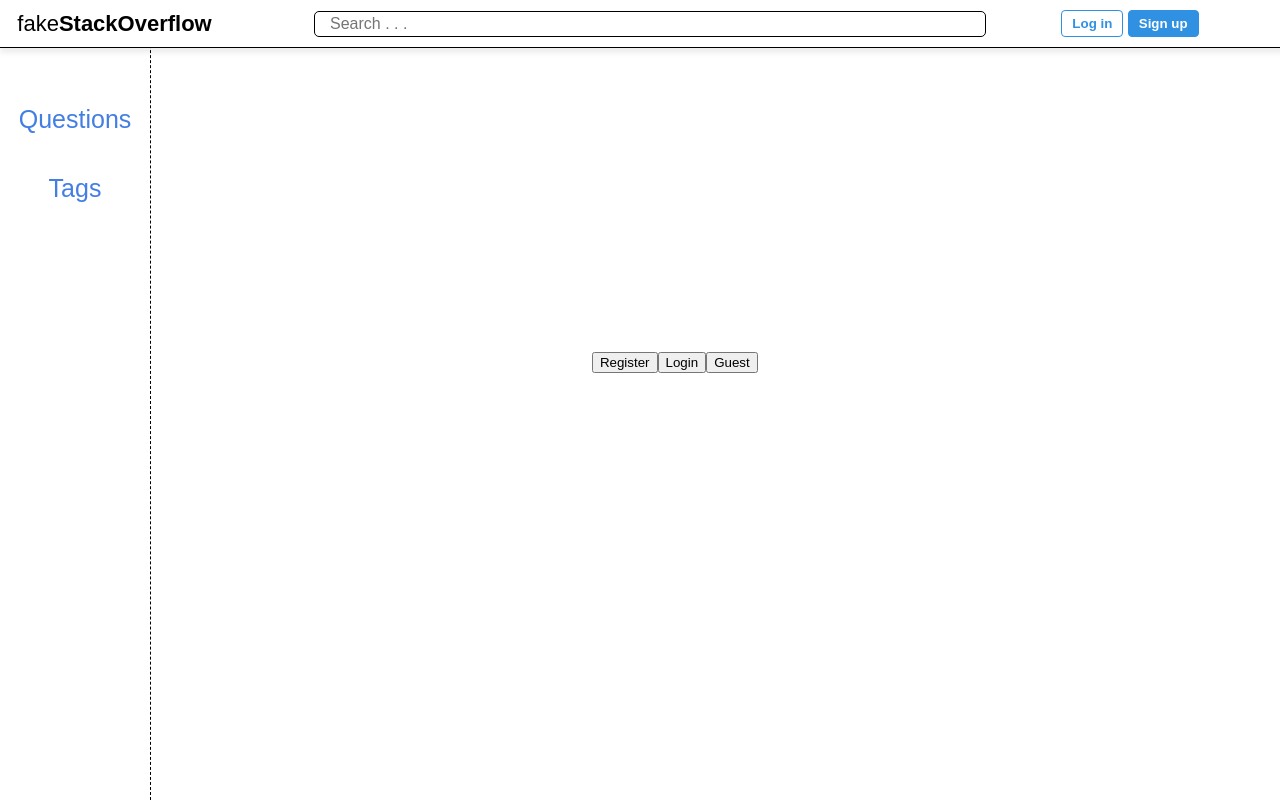
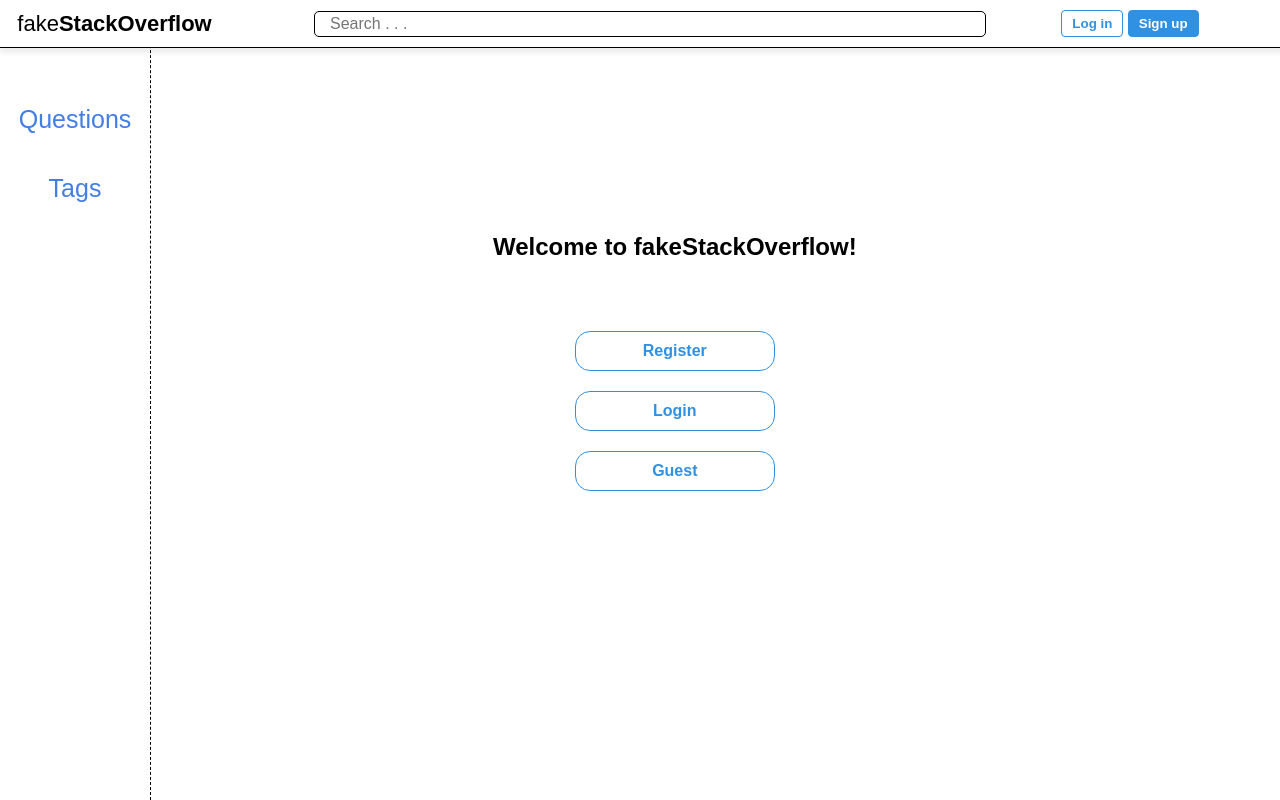
Before and after one commit to Amanda-Ng/Fake-StackOverflow, a React (Create React App) app in the folder client/: page / in a window 1280 px wide. Built offline with nearby package versions, Linux system fonts and the light colour scheme; no server answers.

Commit message:
add css to WelcomePage

```diff
--- a/client/src/components/Notification.js
+++ b/client/src/components/Notification.js
@@ -1,5 +1,5 @@
 import '../stylesheets/Notification.css';
-import { useState } from 'react';
+import { useState, useEffect } from 'react';
 
 export default function Notification(props) {
   const message = props.message;
@@ -13,7 +13,7 @@ export default function Notification(props) {
   };
 
   return (
-    <div className={`notification ${visible ? 'visible' : ""}`}>
+    <div className={`notif ${visible ? 'visible' : ""}`}>
       <span className="close-button" onClick={handleClose}>&times;</span>
       <p>{message}</p>
     </div>
--- a/client/src/components/WelcomePage.js
+++ b/client/src/components/WelcomePage.js
@@ -21,8 +21,13 @@ export default function WelcomePage(props) {
   return (
     <>
     <div id="welcome">
-      <button onClick={() => {changeActive("Register")}} disabled = {isLoggedIn} >Register</button>
-      <button onClick={() => {changeActive("Login")}} disabled = {isLoggedIn} >Login</button>
+      <h1>Welcome to fakeStackOverflow!</h1>
+      <button onClick={() => {changeActive("Register")}} disabled = {isLoggedIn} >
+        Register
+      </button>
+      <button onClick={() => {changeActive("Login")}} disabled = {isLoggedIn} >
+        Login
+      </button>
       <button disabled = {isLoggedIn} >Guest</button>
     </div>
     {showNotif &&
--- a/client/src/stylesheets/Notification.css
+++ b/client/src/stylesheets/Notification.css
@@ -1,4 +1,4 @@
-.notification {
+.notif {
   position: fixed;
   z-index: 30;
   bottom: 5%;
@@ -12,7 +12,7 @@
   transition: opacity 0.3s ease-in-out;
 }
 
-.notification.visible {
+.notif.visible {
   opacity: 1;
 }
 
--- a/client/src/stylesheets/WelcomePage.css
+++ b/client/src/stylesheets/WelcomePage.css
@@ -1,7 +1,35 @@
 #welcome {
   display: flex;
+  flex-direction: column;
   justify-content: center;
   align-items: center;
   width: 82vw;
   height: 78vh;
 }
+#welcome h1 {
+  margin-bottom: 70px;
+}
+#welcome button {
+  margin-bottom: 20px;
+  width: 200px;
+  padding: 10px 0;
+  font-size: 16px;
+  background-color: white;
+  color: rgb(48,144,226);
+  font-weight: bold;
+  border: 1.5px solid rgb(48,144,226);
+  border-radius: 15px;
+  cursor: pointer;
+}
+#welcome button:hover {
+  background-color: rgb(48,144,226);
+  color: white;
+  transition: background-color, 0.15s, ease-in-out;
+  cursor: pointer;
+}
+#welcome button:disabled {
+  background-color: rgb(227, 227, 227);
+  color: rgb(110, 110, 110);
+  border-color: rgb(110, 110, 110);
+  cursor: default;
+}
```
